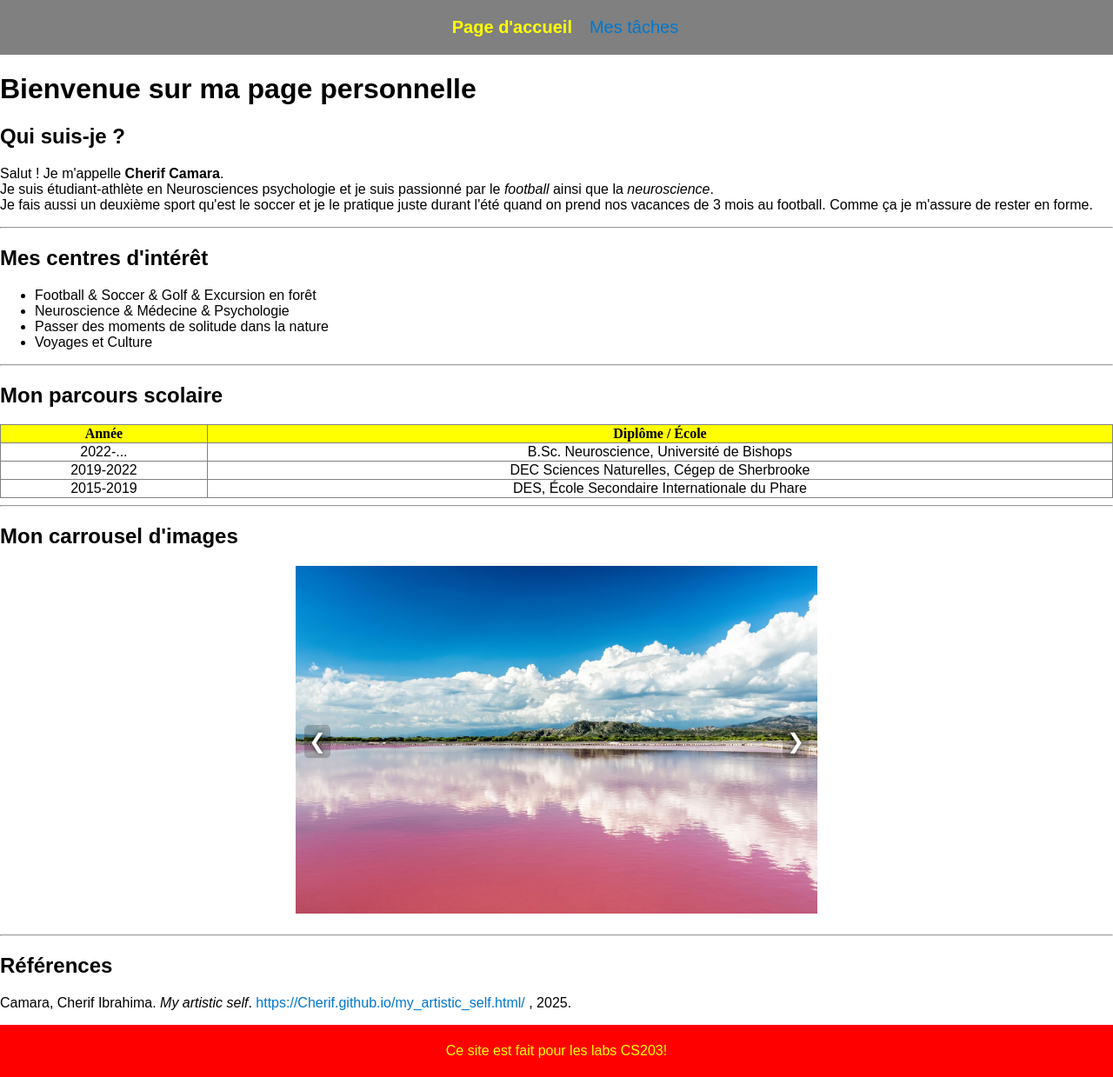
After one commit to Cherif28-debug/Cherif.github.io, a PHP site: page /my_site/index.php in a window 1280 px wide. The commit adds this page. Shown: the whole page at 87% size. Run offline with PHP 8.4, Linux system fonts and the light colour scheme.

Commit message:
Ajout des fichiers XAMPP dans my_site

```diff
--- /dev/null
+++ b/my_site/carrousel.js
@@ -0,0 +1,22 @@
+let current_slide = 0;
+
+function showSlide(n) {
+  const slides = document.querySelectorAll('.slideshow_img');
+  if (n >= slides.length) current_slide = 0;
+  if (n < 0) current_slide = slides.length - 1;
+  slides.forEach(slide => slide.style.display = 'none');
+  slides[current_slide].style.display = 'block';
+}
+
+function next() {
+  current_slide++;
+  showSlide(current_slide);
+}
+
+function previous() {
+  current_slide--;
+  showSlide(current_slide);
+}
+
+// Initialisation
+document.addEventListener('DOMContentLoaded', () => showSlide(current_slide));
--- /dev/null
+++ b/my_site/index.php
@@ -0,0 +1,94 @@
+<!DOCTYPE html>
+<html lang="fr">
+<head>
+    <meta charset="UTF-8">
+    <meta name="author" content="Cherif Camara">
+    <meta name="viewport" content="width=device-width, initial-scale=1.0">
+    <title>Checams</title>
+    <link rel="stylesheet" href="my_style.css">
+</head>
+<body>
+
+<!-- Navigation directe (pas de fetch) -->
+<nav>
+  <ul>
+    <li><a href="index.html" class="current_page">Page d'accueil</a></li>
+    <li><a href="to-do.html">Mes tâches</a></li>
+  </ul>
+</nav>
+
+<main>
+    <h1>Bienvenue sur ma page personnelle</h1>
+
+    <h2>Qui suis-je ?</h2>
+    <p>
+        Salut ! Je m'appelle <strong>Cherif Camara</strong>.<br>
+        Je suis étudiant-athlète en Neurosciences psychologie et je suis passionné par le <em>football</em> ainsi que la <em>neuroscience</em>.<br>
+        Je fais aussi un deuxième sport qu'est le soccer et je le pratique juste durant l'été quand on prend nos vacances de 3 mois au football. Comme ça je m'assure de rester en forme.
+    </p>
+
+    <hr>
+    <h2>Mes centres d'intérêt</h2>
+    <ul>
+        <li>Football &amp; Soccer &amp; Golf &amp; Excursion en forêt</li>
+        <li>Neuroscience &amp; Médecine &amp; Psychologie</li>
+        <li>Passer des moments de solitude dans la nature</li>
+        <li>Voyages et Culture</li>
+    </ul>
+
+    <hr>
+    <h2>Mon parcours scolaire</h2>
+    <table border="1" style="width:100%; border-collapse: collapse;">
+        <thead>
+            <tr style="background-color: yellow; font-family: Algerian, serif;">
+                <th>Année</th>
+                <th>Diplôme / École</th>
+            </tr>
+        </thead>
+        <tbody style="text-align: center;">
+            <tr>
+                <td>2022-...</td>
+                <td>B.Sc. Neuroscience, Université de Bishops</td>
+            </tr>
+            <tr>
+                <td>2019-2022</td>
+                <td>DEC Sciences Naturelles, Cégep de Sherbrooke</td>
+            </tr>
+            <tr>
+                <td>2015-2019</td>
+                <td>DES, École Secondaire Internationale du Phare</td>
+            </tr>
+        </tbody>
+    </table>
+
+        <hr>
+    <h2>Mon carrousel d'images</h2>
+    <div class="diaporama">
+        <div class="slideshow_img"><img src="images/lac_rose.jpg" alt="Lac Rose"></div>
+        <div class="slideshow_img"><img src="images/maison_esclaves.jpeg" alt="Maison des esclaves"></div>
+        <div class="slideshow_img"><img src="images/riz-poisson.jpg" alt="Riz aux poissons"></div>
+
+        <a href="javascript:void(0)" id="prev" onclick="previous()">&#10094;</a>
+        <a href="javascript:void(0)" id="next" onclick="next()">&#10095;</a>
+    </div>
+
+    <hr>
+    <h2>Références</h2>
+    <p>
+        Camara, Cherif Ibrahima.
+        <i>My artistic self</i>.
+        <a href="my_artistic_self.html" target="_blank">
+            https://Cherif.github.io/my_artistic_self.html/
+        </a>, 2025.
+    </p>
+</main>
+
+<footer>
+    Ce site est fait pour les labs CS203!
+</footer>
+
+<!-- Carrousel script -->
+<script src="carrousel.js" defer></script>
+
+</body>
+</html>
--- a/my_site/my_style.css
+++ b/my_site/my_style.css
@@ -1,18 +1,34 @@
-a:link {color: #0077cc; text-decoration: none;}
-a:visited {color: #551a8b;}
-a:hover {color: #ff6600; text-decoration: underline;}
-a:active {color: red;}
+/* ---------------------- LIENS ---------------------- */
+a:link {
+  color: #0077cc;
+  text-decoration: none;
+}
 
+a:visited {
+  color: #551a8b;
+}
+
+a:hover {
+  color: #ff6600;
+  text-decoration: underline;
+}
+
+a:active {
+  color: red;
+}
+
+/* ---------------------- FOOTER ---------------------- */
 footer {
   background-color: red;
   color: yellow;
   height: 60px;
   line-height: 60px;
-  align-items: center;
   display: flex;
   justify-content: center;
+  align-items: center;
 }
 
+/* ---------------------- BODY ---------------------- */
 .body_wrapper {
   min-height: 100%;
   box-sizing: border-box;
@@ -23,8 +39,11 @@ footer {
 html, body {
   box-sizing: border-box;
   height: 100%;
+  margin: 0;
+  font-family: Arial, sans-serif;
 }
 
+/* ---------------------- NAVIGATION ---------------------- */
 nav {
   background-color: grey;
   padding: 10px;
@@ -45,22 +64,25 @@ nav li {
 }
 
 nav a {
-  color: red;
+  color: red; /* couleur par défaut des liens */
   text-decoration: none;
   font-size: 20px;
   font-weight: 500;
   border-bottom: 2px solid transparent;
+  transition: color 0.3s, border-bottom 0.3s;
 }
 
 nav a:hover {
-  color: blue;
+  color: blue; /* couleur au survol */
   border-bottom: 2px solid #ff6600;
 }
 
 nav a.current_page {
-  color: yellow;
+  color: yellow; /* couleur de la page actuelle */
+  font-weight: bold;
 }
 
+/* ---------------------- SCROLLBAR ---------------------- */
 ::-webkit-scrollbar {
   width: 12px;
 }
@@ -78,6 +100,7 @@ nav a.current_page {
   background: #e65c00;
 }
 
+/* ---------------------- FORMULAIRE ---------------------- */
 form {
   max-width: 600px;
   margin: 20px auto;
@@ -85,7 +108,6 @@ form {
   background-color: #f2f2f2;
   border-radius: 10px;
   box-shadow: 0px 0px 10px rgba(0,0,0,0.2);
-  font-family: Arial, sans-serif;
   text-align: left;
 }
 
@@ -150,9 +172,11 @@ button:hover {
 .choices input {
   margin-right: 5px;
 }
+
+/* ---------------------- CARROUSEL ---------------------- */
 .diaporama {
   max-width: 600px;
-  margin: 0 auto;
+  margin: 20px auto;
   position: relative;
 }
 
@@ -162,18 +186,40 @@ button:hover {
 
 .slideshow_img img {
   width: 100%;
+  height: auto;
 }
 
+/* Boutons Previous / Next */
 #prev, #next {
   position: absolute;
   top: 50%;
   transform: translateY(-50%);
+  font-size: 24px;
   color: white;
-  font-size: 24px;
   text-shadow: 0px 0px 5px rgba(0,0,0,0.7);
+  padding: 5px;
   cursor: pointer;
-  padding: 5px;
+  background-color: rgba(0,0,0,0.2);
+  border-radius: 5px;
+  user-select: none;
 }
 
 #prev { left: 10px; }
 #next { right: 10px; }
+
+/* Responsive pour petits écrans */
+@media screen and (max-width: 600px) {
+  #prev, #next {
+    font-size: 18px;
+    padding: 3px;
+  }
+
+  .diaporama {
+    max-width: 100%;
+  }
+
+  form {
+    padding: 15px;
+    margin: 10px;
+  }
+}
--- a/my_site/nav.html
+++ b/my_site/nav.html
@@ -12,11 +12,7 @@
 <nav>
   <ul>
     <li><a href="index.html" class="current_page">Page d'accueil</a></li>
-    <li><a href="my_vacations.html">Mes vacances</a></li>
-    <li><a href="my_artistic_self.html">My Artistic Self</a></li>
-    <li><a href="marketplace.html">Marketplace</a></li>
-    <li><a href="calculators.html">Calculators</a></li>
-    <li><a href="my_form.html">Quiz</a></li>
+    <li><a href="to-do.html">Mes tâches</a></li>
   </ul>
 </nav>
 
```
Also changed, not shown: my_site/nav.js (+39 -9 lines), my_site/to-do.html (added, +78 -0 lines), my_site/images/lac_rose.jpg (added), my_site/images/maison_esclaves.jpeg (added), my_site/images/riz-poisson.jpg (added).
